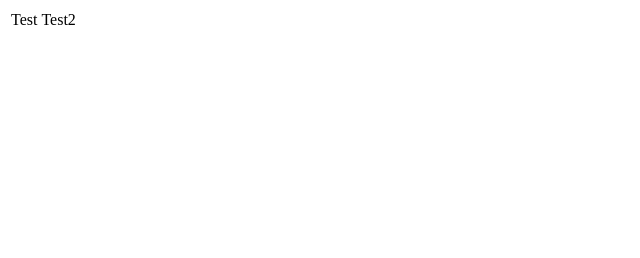
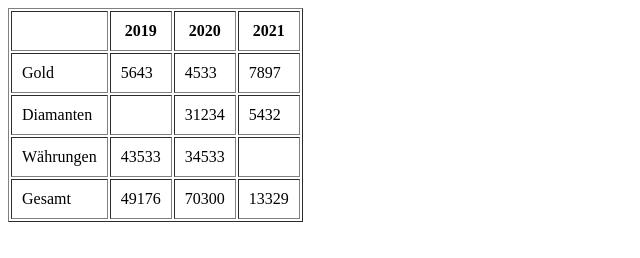
Before and after one commit to GRE-0/HTML-HA, a plain HTML site: page index.html in a window 1280 px wide. Shown: the whole page, without its empty margins (0-640 px from the left). Drawn offline with Linux system fonts and the light colour scheme.

Commit message:
"First Table"

```diff
--- a/index.html
+++ b/index.html
@@ -6,17 +6,51 @@
     <meta name = "viewport">
 </head>
 <body>
+    <!--table>tr*15>td*15> <-- spress tab at the end-->
 
-    <div>
-            <table>
-                    <tr>
-                        <td> Test</td>
-                        <td> Test2</td>
-                    </tr>
+    <table border ="1" cellpadding = "10" cellspacing = "2">
+        <tr>
+            <th></th>
+            <th>2019</th>
+            <th>2020</th>
+            <th>2021</th>
 
-            </table>
 
-    </div>
+        </tr>
+
+        <tr>
+            <td>Gold</td>
+            <td>5643</td>
+            <td>4533</td>
+            <td>7897</td>
+
+        </tr>
+
+        <tr>
+            <td>Diamanten</td>
+            <td></td>
+            <td>31234</td>
+            <td>5432</td>
+
+        </tr>
+
+        <tr>
+            <td>Währungen</td>
+            <td>43533</td>
+            <td>34533</td>
+            <td></td>
+
+        </tr>
+
+        <tr>
+            <td>Gesamt</td>
+            <td>49176</td>
+            <td>70300</td>
+            <td>13329</td>
+
+        </tr>
+
+    </table>
 
 </body>
 </html>
```
